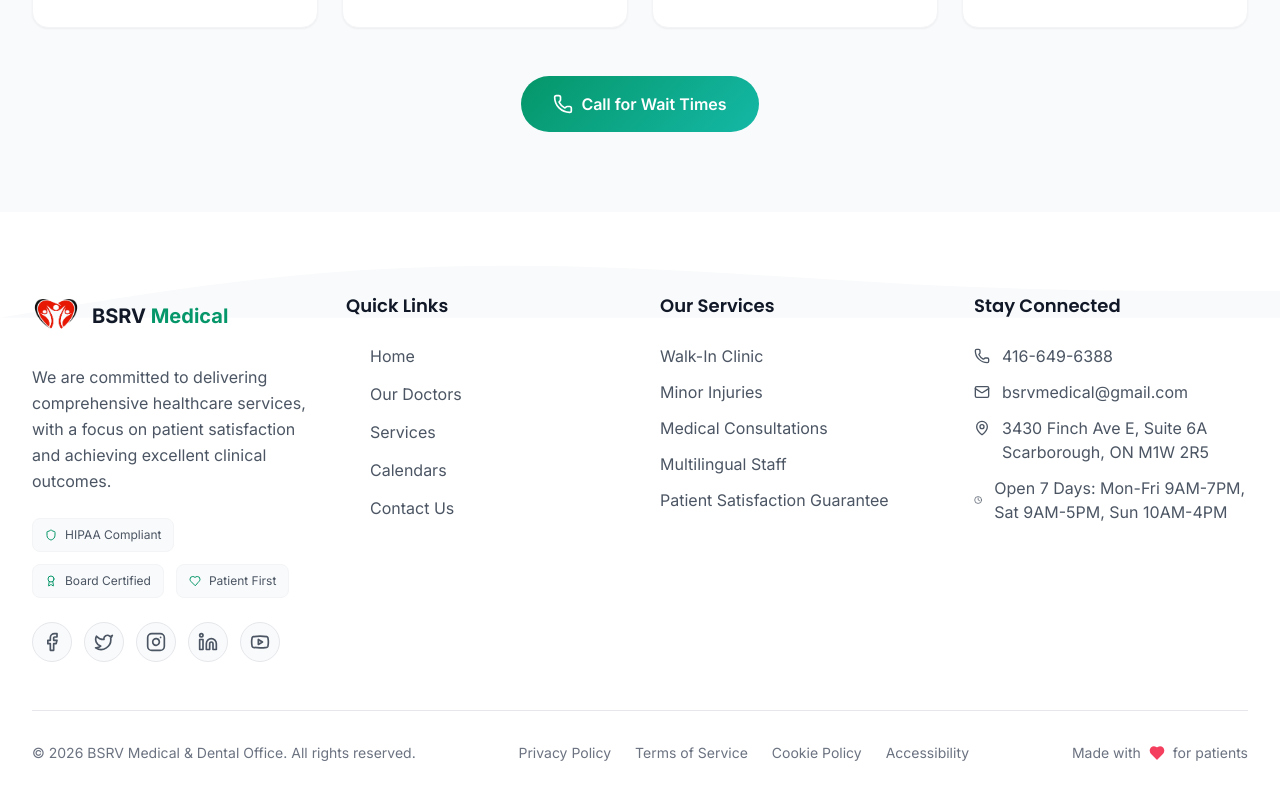
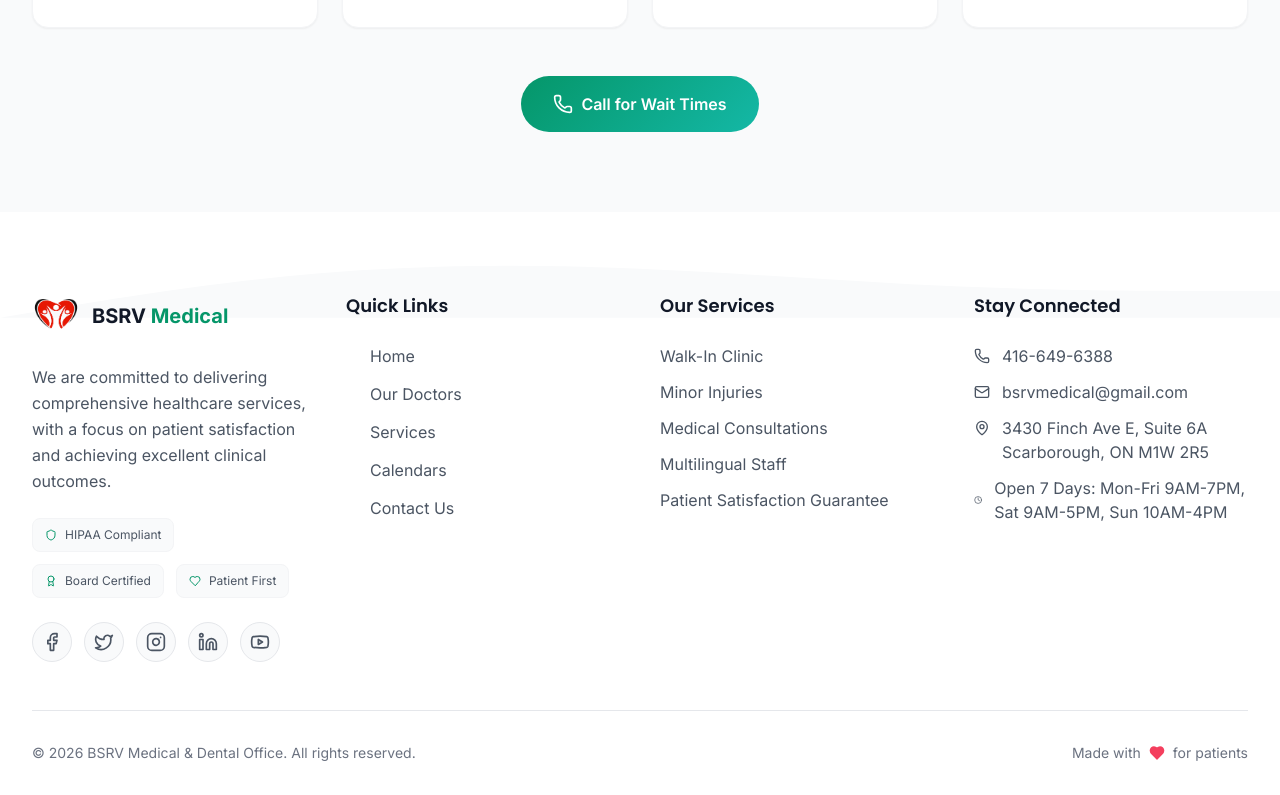
Before and after one commit to zainabqureshi09/Clinic-Website, a React (Vite) app: page / in a window 1280 px wide. Shown: the part 1258-2053 px from the top of the page. Built offline with nearby package versions, Linux system fonts and the light colour scheme.

Commit message:
Remove Privacy Policy, Terms of Service, Cookie Policy, Accessibility links from footer

```diff
--- a/src/components/Footer.jsx
+++ b/src/components/Footer.jsx
@@ -200,18 +200,6 @@ const Footer = () => {
             &copy; {new Date().getFullYear()} BSRV Medical & Dental Office. All rights reserved.
           </motion.p>
 
-          <div className="flex flex-wrap justify-center gap-6">
-            {['Privacy Policy', 'Terms of Service', 'Cookie Policy', 'Accessibility'].map((item) => (
-              <a
-                key={item}
-                href="#"
-                className="text-gray-500 dark:text-gray-400 hover:text-emerald-600 dark:hover:text-emerald-400 text-sm transition-colors"
-              >
-                {item}
-              </a>
-            ))}
-          </div>
-
           <motion.div
             className="flex items-center space-x-2 text-gray-500 dark:text-gray-400 text-sm"
             initial={{ opacity: 0 }}
```
Also changed, not shown: 3 other files (tests, documents, lock files or other folders).
